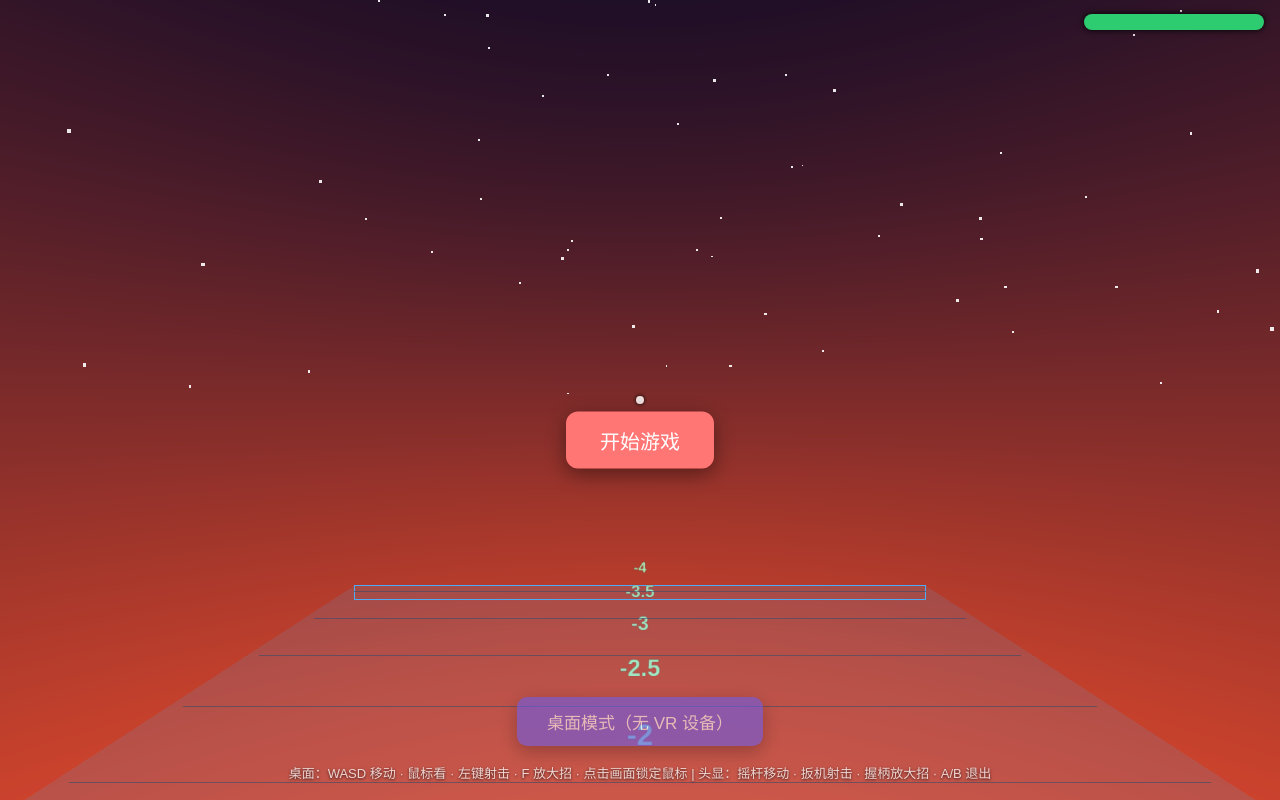
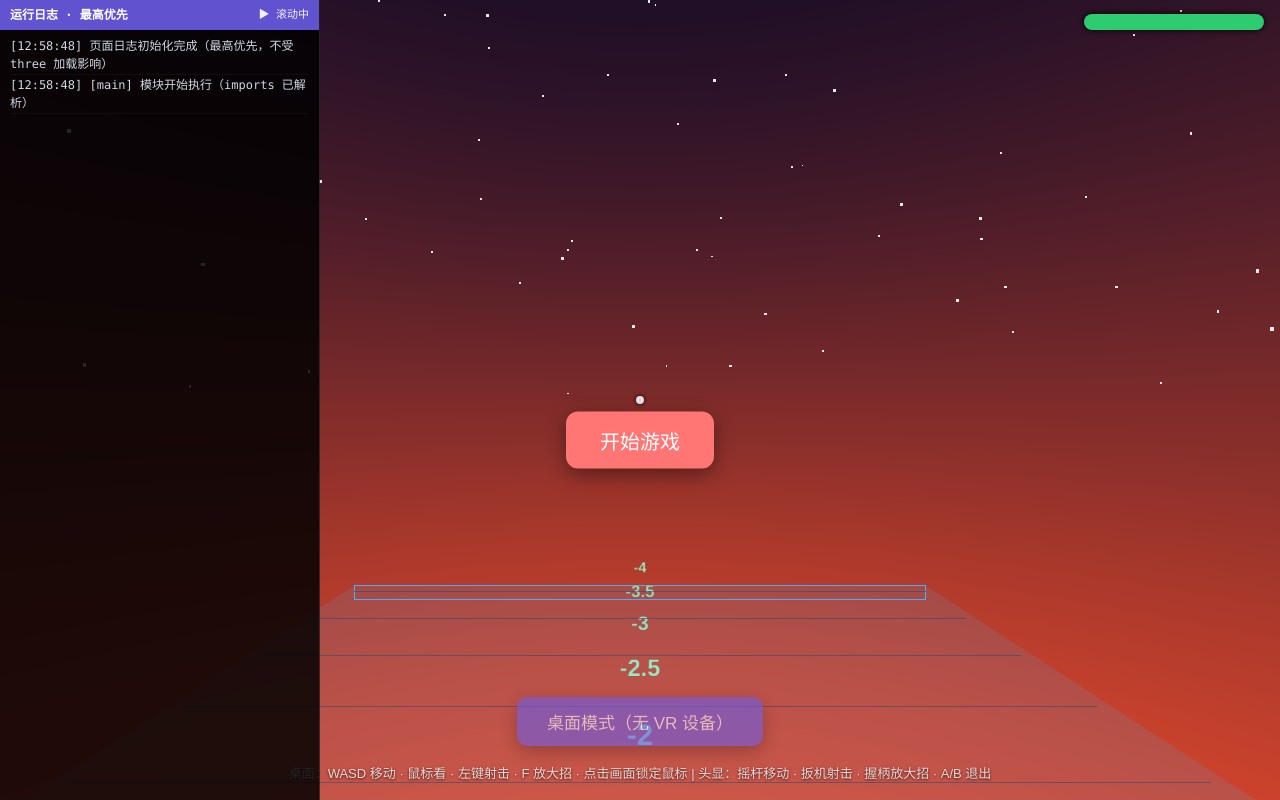
Before and after one commit to xindade/WebXR_Begain, a plain HTML site: page index.html in a window 1280 px wide. Drawn offline with nearby package versions, Linux system fonts and the light colour scheme; animation ran at ten frames a second.

Commit message:
feat: 最高优先级页面日志面板（左 1/4，捕获致命错误，退 VR 暂停滚动）
- 新增 src/ui/pagelog.js：经典脚本，于 main.js 前加载，不依赖 three
- 捕获 console.* / window error / unhandledrejection（含黑屏类致命错误）
- 浏览器最左侧 25vw x 100vh，红=错误，环缓冲 600 行
- 退出 VR(sessionend) 自动暂停滚动防报错丢失，点徽标恢复
- game.js 日志同时送往左手腕面板与页面日志；README 同步说明

```diff
--- a/index.html
+++ b/index.html
@@ -26,6 +26,29 @@
       text-shadow: 0 1px 3px #000; display: none;
     }
     #status-msg.error { color: #ff6b6b; }
+
+    /* ── 最高优先级页面日志：浏览器最左侧，占 1/4 面积 ── */
+    .pagelog {
+      position: fixed; left: 0; top: 0; width: 25vw; height: 100vh;
+      z-index: 10000; display: flex; flex-direction: column;
+      background: rgba(0, 0, 0, .84); color: #d8d8d8;
+      font: 12px/1.5 ui-monospace, Menlo, Consolas, monospace;
+      border-right: 1px solid rgba(255,255,255,.12);
+    }
+    .pagelog-head {
+      flex: 0 0 auto; display: flex; align-items: center; justify-content: space-between;
+      padding: 6px 10px; background: rgba(108, 92, 231, .9); color: #fff;
+      font-weight: 700; cursor: default;
+    }
+    .pagelog-pause { font: 11px/1 ui-monospace, monospace; opacity: .92; cursor: pointer; user-select: none; }
+    .pagelog-pause.on { color: #ffd43b; }
+    .pagelog-body {
+      flex: 1 1 auto; overflow-y: auto; padding: 6px 10px; white-space: pre-wrap; word-break: break-word;
+    }
+    .pagelog-line { padding: 1px 0; border-bottom: 1px solid rgba(255,255,255,.04); }
+    .pagelog-line.lvl-info { color: #cfd8e3; }
+    .pagelog-line.lvl-warn { color: #ffd43b; }
+    .pagelog-line.lvl-error { color: #ff7675; font-weight: 700; }
   </style>
   <!-- three.js 本地化：头显无需外网即可加载（去除 unpkg CDN 依赖，解决头显白屏进不去） -->
   <script type="importmap">
@@ -41,6 +64,8 @@
   <div id="status-msg"></div>
   <button id="enter-vr-btn">🎈 进入 VR</button>
   <div id="hint">桌面：WASD 移动 · 鼠标看 · 左键射击 · F 放大招 · 点击画面锁定鼠标 | 头显：摇杆移动 · 扳机射击 · 握柄放大招 · A/B 退出</div>
+  <!-- 最高优先级页面日志：经典脚本优先加载，不依赖 three，可捕获黑屏类致命错误 -->
+  <script src="./src/ui/pagelog.js"></script>
   <script type="module" src="./src/main.js"></script>
 </body>
 </html>
--- a/src/game/game.js
+++ b/src/game/game.js
@@ -38,7 +38,15 @@ export class Game {
     this._fwd = new THREE.Vector3();
   }
 
-  setSystems(audio, input, wristUI = null) { this.audio = audio; this.input = input; this.wristUI = wristUI; }
+  setSystems(audio, input, wristUI = null, pageLog = null) {
+    this.audio = audio; this.input = input; this.wristUI = wristUI; this.pageLog = pageLog;
+  }
+
+  // 游戏内日志：同时送往左手腕面板（VR 可见）和页面日志（预览可见、最高优先）
+  log(msg) {
+    this.wristUI?.log(msg);
+    this.pageLog?.log(msg);
+  }
 
   start() {
     this.player.reset();
@@ -52,7 +60,7 @@ export class Game {
     this.hud.setHp(this.player.hp, this.player.maxHp);
     this.audio?.unlock();
     this.audio?.startBGM();
-    this.wristUI?.log('游戏开始');
+    this.log('游戏开始');
     this._loadLevel(0);
     this.state = 'playing';
   }
@@ -62,7 +70,7 @@ export class Game {
     this.waves.startLevel(lv);
     this.world.setSkyMood(lv.mood);
     this.hud.setLevel(`第 ${lv.n} 关 · ${KIND_NAME[lv.kind]}`);
-    this.wristUI?.log(`第 ${lv.n} 关 · ${KIND_NAME[lv.kind]}`);
+    this.log(`第 ${lv.n} 关 · ${KIND_NAME[lv.kind]}`);
   }
 
   _playerPos() { return this.rig.getWorldPosition(this._tmp); }
@@ -143,7 +151,7 @@ export class Game {
 
   _doBuddha() {
     const pp = this._playerPos();
-    this.wristUI?.log('如来神掌！');
+    this.log('如来神掌！');
     // 伤害范围内所有气球
     for (const b of [...this.balloons.list]) {
       if (b.mesh.position.distanceTo(pp) < BUDDHA.KILL_RADIUS) {
@@ -177,7 +185,7 @@ export class Game {
   _enterCard() {
     this.state = 'card';
     this.input.consumeConfirm(); // 丢弃游玩阶段误触的确认，避免一进抽卡就自动选中
-    this.wristUI?.log('波次清空，选择强化');
+    this.log('波次清空，选择强化');
     const pp = this._playerPos();
     this.world.camera.getWorldDirection(this._fwd);
     this._fwd.negate(); // 相机/手柄前向为 -Z，getWorldDirection 返回 +Z，需取反，否则卡牌会生成在身后
@@ -198,7 +206,7 @@ export class Game {
     this.hud.clearMessage();
     this.levelIndex++;
     if (!this.player.buddhaUnlocked) this.player.buddhaUnlocked = true; // 首波后解锁大招
-    this.wristUI?.log('强化完成 → 进入下一关');
+    this.log('强化完成 → 进入下一关');
     if (this.levelIndex >= LEVELS.length) {
       this.state = 'over';
       this.hud.message('通关！', '按「开始游戏」重新挑战', '#2ecc71');
@@ -211,7 +219,7 @@ export class Game {
 
   _gameOver() {
     this.state = 'over';
-    this.wristUI?.log('飞船坠落，游戏结束');
+    this.log('飞船坠落，游戏结束');
     this.balloons.clear();
     this.bullets.clear();
     this.hud.message('飞船坠落', `得分 ${this.score} · 按「开始游戏」重来`, '#e74c3c');
--- a/src/main.js
+++ b/src/main.js
@@ -5,6 +5,8 @@ import { AudioManager } from './vr/audio.js';
 import { InputManager } from './vr/input.js';
 import { WristUI } from './vr/wrist-ui.js';
 import { Game } from './game/game.js';
+
+window.__pageLog?.info('[main] 模块开始执行（imports 已解析）');
 
 const canvas = document.getElementById('app');
 const world = new World(canvas);
@@ -16,10 +18,12 @@ const game = new Game(world, hud);
 // 输入层拿到真实 rig
 const input = new InputManager(world, game.rig);
 const wristUI = new WristUI(); // 手腕面板：右手战斗信息 / 左手日志
-game.setSystems(audio, input, wristUI);
+// 页面日志（最高优先，由 index.html 的经典脚本注入；three 失败时仍可用）
+const pageLog = window.__pageLog || null;
+game.setSystems(audio, input, wristUI, pageLog);
 
 // VR 进入即开局
-world.xr.addEventListener('sessionstart', () => { if (game.state === 'menu') game.start(); });
+world.xr.addEventListener('sessionstart', () => { pageLog?.resumeScroll(); if (game.state === 'menu') game.start(); });
 // 桌面：开始按钮
 hud.onStart(() => game.start());
 
@@ -66,8 +70,9 @@ async function enterVR() {
   }
 }
 
-// 会话结束：恢复按钮
+// 会话结束：恢复按钮；并「暂停日志滚动」防止报错信息丢失
 world.xr.addEventListener('sessionend', () => {
+  pageLog?.pauseScroll();
   enterVRBtn.disabled = false;
   enterVRBtn.style.display = 'block';
   enterVRBtn.textContent = '🎈 进入 VR';
--- /dev/null
+++ b/src/ui/pagelog.js
@@ -0,0 +1,101 @@
+/*
+ * pagelog.js — 最高优先级页面日志面板
+ * 用「经典脚本」(非 module) 实现，不依赖 importmap / three，
+ * 即使 main.js 或 three 加载失败，本脚本也能跑，从而捕获“黑屏”类致命错误。
+ *
+ * 布局：浏览器页面最左侧，占 1/4 面积（宽 25vw、高 100vh）。
+ * 行为：进入沉浸式 VR 后 DOM 不可见；一旦退出 VR 回到预览界面，自动「暂停滚动」，
+ *       防止报错信息被新日志顶掉而丢失（点顶部徽标可恢复）。
+ */
+(function () {
+  if (window.__pageLogReady) return; // 避免重复注入
+  window.__pageLogReady = true;
+
+  var MAX_LINES = 600;
+  var paused = false;
+  var body, badge;
+
+  function ensureDom() {
+    if (body) return;
+    var root = document.createElement('div');
+    root.className = 'pagelog';
+    root.innerHTML =
+      '<div class="pagelog-head">' +
+      '<span class="pagelog-title">运行日志 · 最高优先</span>' +
+      '<span class="pagelog-pause" title="点击切换自动滚动">▶ 滚动中</span>' +
+      '</div>' +
+      '<div class="pagelog-body"></div>';
+    document.body.appendChild(root);
+    body = root.querySelector('.pagelog-body');
+    badge = root.querySelector('.pagelog-pause');
+    badge.addEventListener('click', function () { setPaused(!paused); });
+  }
+
+  function setPaused(p) {
+    paused = p;
+    if (badge) {
+      badge.textContent = paused ? '⏸ 已暂停滚动（点此继续）' : '▶ 滚动中';
+      badge.classList.toggle('on', paused);
+    }
+    if (!paused) scrollToBottom();
+  }
+
+  function scrollToBottom() {
+    if (body) body.scrollTop = body.scrollHeight;
+  }
+
+  function fmt(v) {
+    if (typeof v === 'string') return v;
+    if (v instanceof Error) return v.message + (v.stack ? '\n' + v.stack : '');
+    try { return JSON.stringify(v); } catch (e) { return String(v); }
+  }
+
+  function append(msg, level) {
+    ensureDom();
+    var line = document.createElement('div');
+    line.className = 'pagelog-line lvl-' + (level || 'info');
+    var t = new Date();
+    var ts = ('0' + t.getHours()).slice(-2) + ':' + ('0' + t.getMinutes()).slice(-2) +
+             ':' + ('0' + t.getSeconds()).slice(-2);
+    line.textContent = '[' + ts + '] ' + msg;
+    body.appendChild(line);
+    while (body.childElementCount > MAX_LINES) body.removeChild(body.firstChild);
+    if (!paused) scrollToBottom();
+  }
+
+  // ── 捕获 console.* ──
+  ['log', 'info', 'warn', 'error', 'debug'].forEach(function (fn) {
+    var orig = console[fn] ? console[fn].bind(console) : function () {};
+    console[fn] = function () {
+      var args = Array.prototype.slice.call(arguments);
+      try { orig.apply(null, args); } catch (e) {}
+      var level = fn === 'error' ? 'error' : fn === 'warn' ? 'warn' : 'info';
+      append(args.map(fmt).join(' '), level);
+    };
+  });
+
+  // ── 捕获未处理异常 / Promise 拒绝（含模块加载失败、语法错误）──
+  window.addEventListener('error', function (e) {
+    var loc = e.filename ? ' @ ' + e.filename + ':' + e.lineno + ':' + e.colno : '';
+    append('❌ ' + (e.message || '未知错误') + loc, 'error');
+  });
+  window.addEventListener('unhandledrejection', function (e) {
+    var r = e.reason;
+    append('❌ Promise 拒绝: ' + (r && r.message ? r.message : fmt(r)), 'error');
+  });
+
+  // ── 对外接口 ──
+  window.__pageLog = {
+    log: function (m) { append(String(m), 'info'); },
+    info: function (m) { append(String(m), 'info'); },
+    warn: function (m) { append(String(m), 'warn'); },
+    error: function (m) { append(String(m), 'error'); },
+    pauseScroll: function () { setPaused(true); },
+    resumeScroll: function () { setPaused(false); },
+    togglePause: function () { setPaused(!paused); },
+    isPaused: function () { return paused; },
+  };
+
+  // 首条：脚本已注入
+  append('页面日志初始化完成（最高优先，不受 three 加载影响）', 'info');
+})();
```
Also changed, not shown: README.md.
